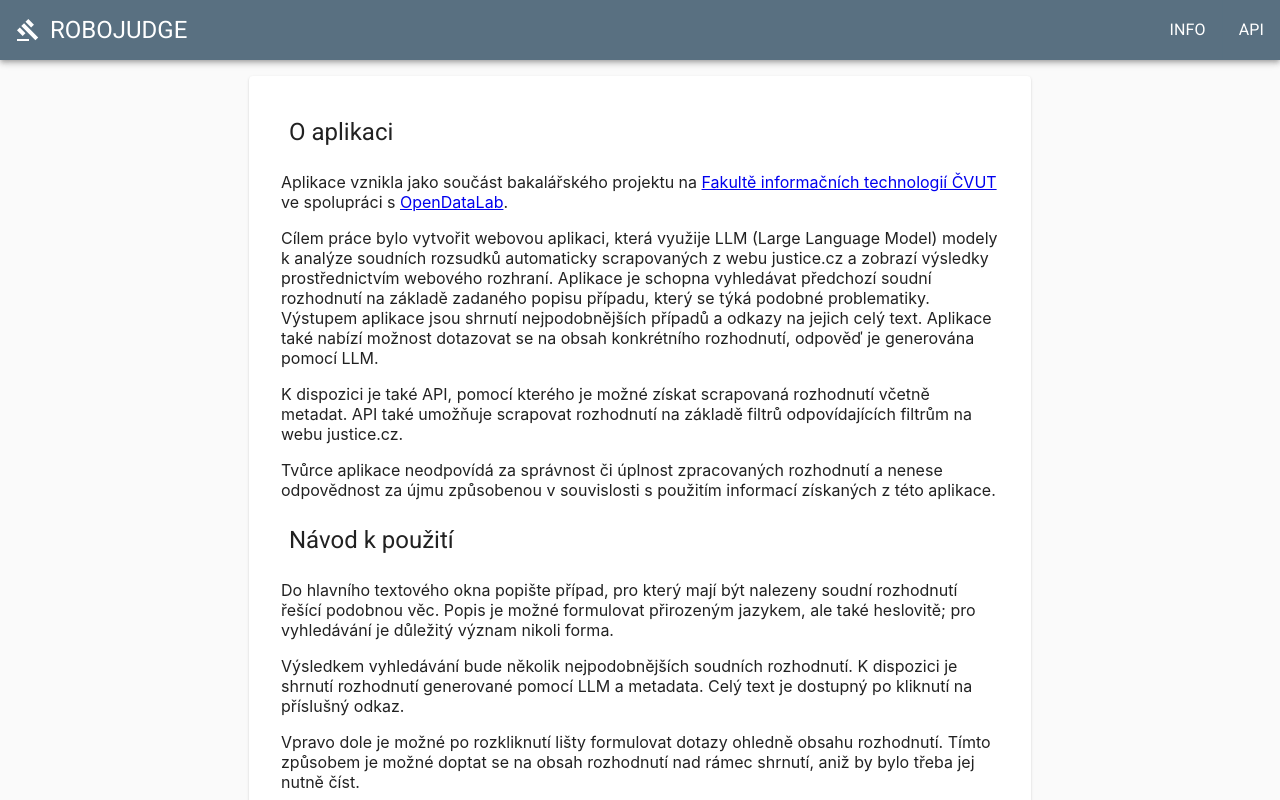
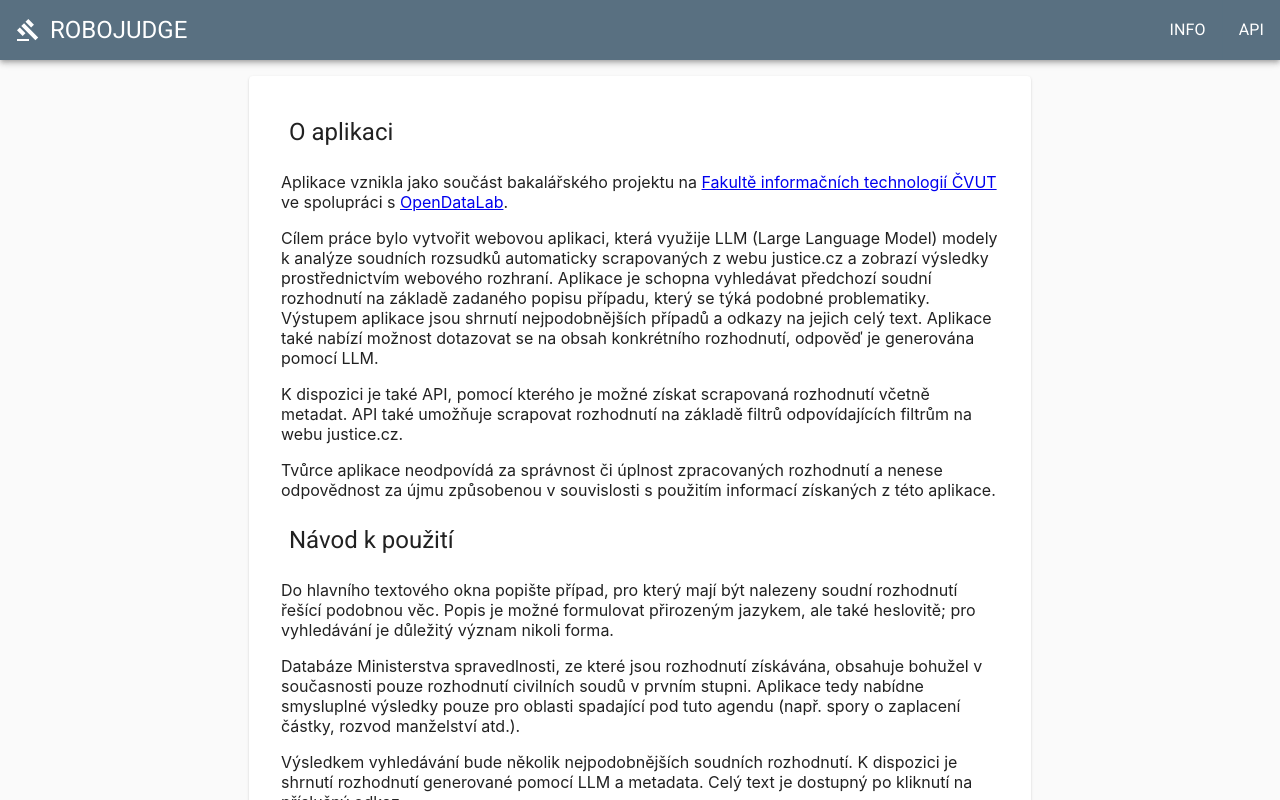
Before and after one commit to opendatalabcz/Robojudge, a React (Create React App) app in the folder client/: page /info in a window 1280 px wide. Shown: the top 800 px of the page. Built offline with nearby package versions, Linux system fonts and the light colour scheme; no server answers.

Commit message:
Add civil agenda disclaimer

```diff
--- a/client/src/pages/info.tsx
+++ b/client/src/pages/info.tsx
@@ -54,6 +54,7 @@ export function Info({ triggerAlert }: InfoProps) {
                 Návod k použití
               </Typography>
               <p>Do hlavního textového okna popište případ, pro který mají být nalezeny soudní rozhodnutí řešící podobnou věc. Popis je možné formulovat přirozeným jazykem, ale také heslovitě; pro vyhledávání je důležitý význam nikoli forma.</p>
+              <p>Databáze Ministerstva spravedlnosti, ze které jsou rozhodnutí získávána, obsahuje bohužel v současnosti pouze rozhodnutí civilních soudů v prvním stupni. Aplikace tedy nabídne smysluplné výsledky pouze pro oblasti spadající pod tuto agendu (např. spory o zaplacení částky, rozvod manželství atd.).</p>
               <p>Výsledkem vyhledávání bude několik nejpodobnějších soudních rozhodnutí. K dispozici je shrnutí rozhodnutí generované pomocí LLM a metadata. Celý text je dostupný po kliknutí na příslušný odkaz.</p>
               <p>Vpravo dole je možné po rozkliknutí lišty formulovat dotazy ohledně obsahu rozhodnutí. Tímto způsobem je možné doptat se na obsah rozhodnutí nad rámec shrnutí, aniž by bylo třeba jej nutně číst.</p>
               <Typography padding="0.5rem" noWrap variant="h5" component="div">
```
